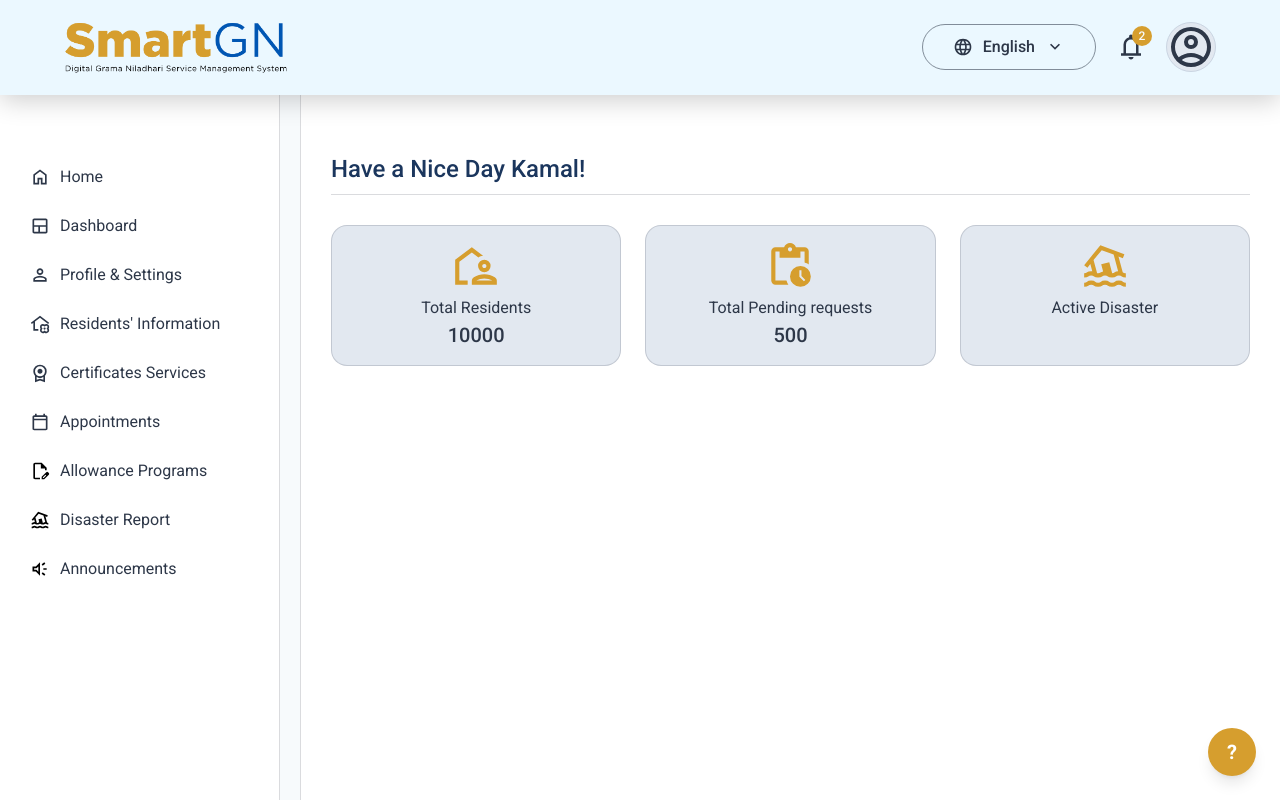
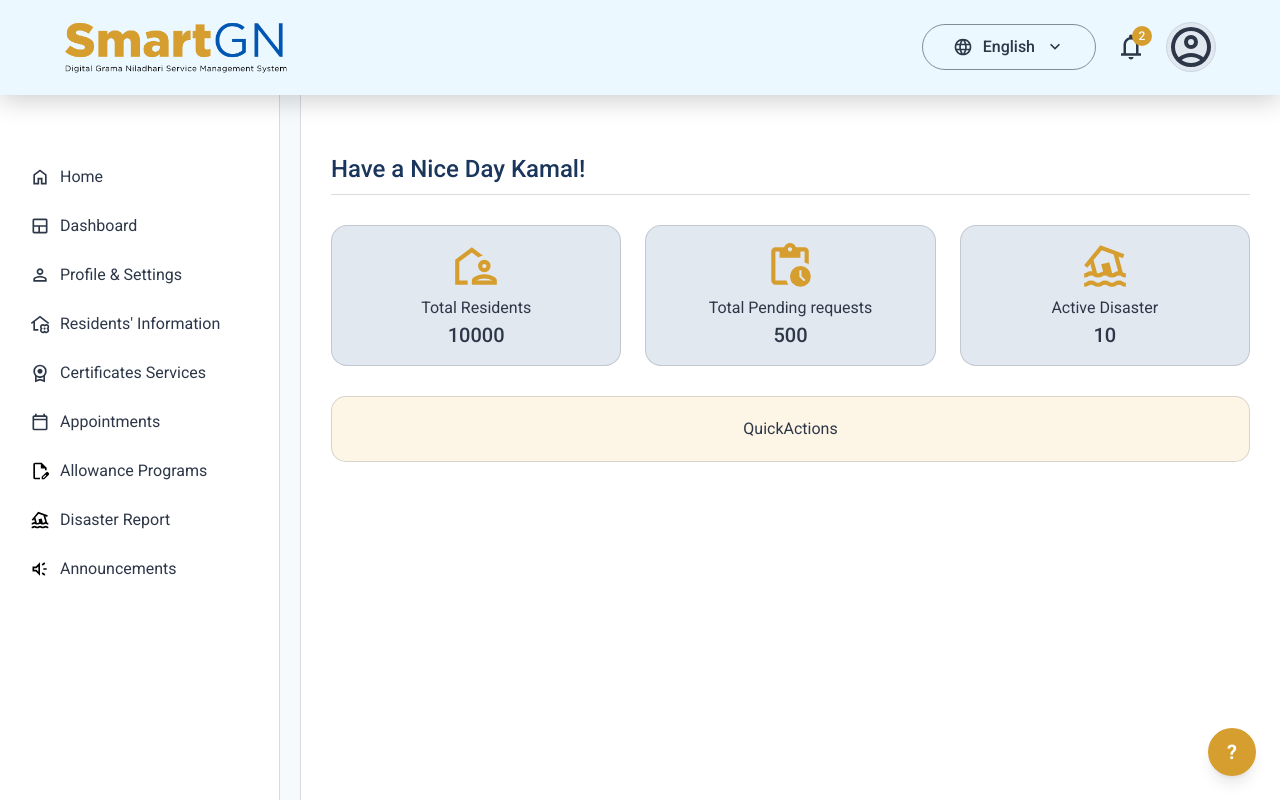
Before and after one commit to Mogith-Code/SmartGN-Digital-GN-Service-Management-System, a React (Vite) app in the folder SmartGN/: page /OfficerDashboard in a window 1280 px wide. Shown: the top 800 px of the page. Built offline with nearby package versions, Linux system fonts and the light colour scheme.

Commit message:
Created QuickActions.jsx

```diff
--- a/SmartGN/src/Components/OfficerDashboard.jsx/OfficerCardLayout.jsx
+++ b/SmartGN/src/Components/OfficerDashboard.jsx/OfficerCardLayout.jsx
@@ -49,7 +49,7 @@ function OfficerCardLayout() {
       id: 3,
       icon: disasterIcon,
       title: t.Card3Title,
-      count: null,
+      count: 10,
     },
   ];
 
--- a/SmartGN/src/Components/OfficerDashboard.jsx/OfficerDashboardLayout.jsx
+++ b/SmartGN/src/Components/OfficerDashboard.jsx/OfficerDashboardLayout.jsx
@@ -2,6 +2,7 @@ import React from "react";
 import { useNavigate } from "react-router-dom";
 import { useLanguage } from "../../utils/translate";
 import OfficerCardLayout from "./OfficerCardLayout";
+import QuickActions from "./QuickActions";
 
 function OfficerDashboardLayout() {
   const navigate = useNavigate();
@@ -29,6 +30,10 @@ function OfficerDashboardLayout() {
       <div className="grid grid-cols-1 sm:grid-cols-2 lg:grid-cols-3 gap-4 sm:gap-5 md:gap-6 sm:mx-6 md:mx-8 lg:mx-[30px] mt-4 sm:mt-5 md:mt-6 lg:mt-[30px] justify-center">
         <OfficerCardLayout />
       </div>
+
+      <div className="flex mx-[30px] justify-center border border-[#2D37482D] rounded-[15px] bg-[#FDF5E6] mt-[30px] p-[20px]">
+        <QuickActions />
+      </div>
     </>
   );
 }
--- /dev/null
+++ b/SmartGN/src/Components/OfficerDashboard.jsx/QuickActions.jsx
@@ -0,0 +1,7 @@
+import React from "react";
+
+function QuickActions() {
+  return <div>QuickActions</div>;
+}
+
+export default QuickActions;
```
